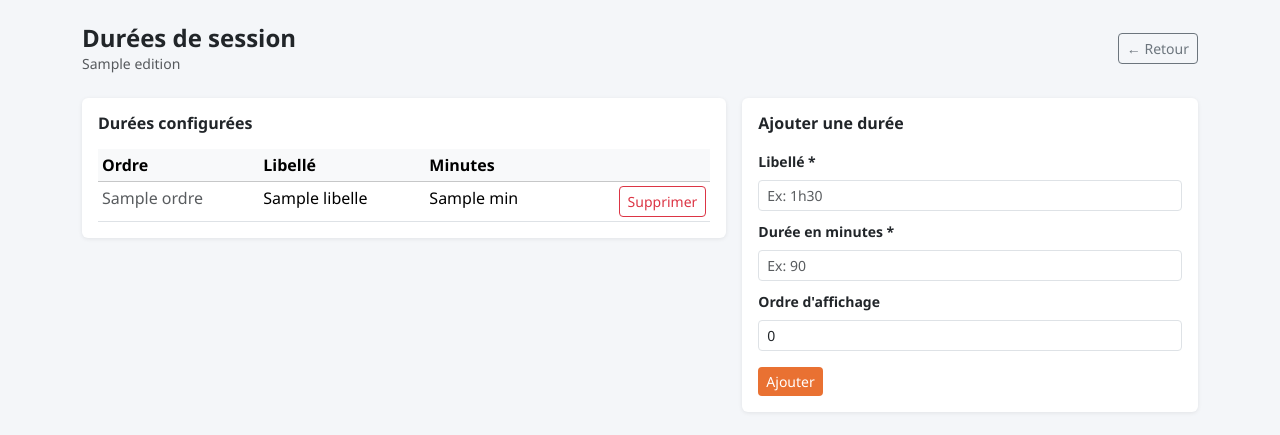
After one commit to dktorza/limoud-hub, a Python web app: template templates/admin/edition_durees.html in a window 1280 px wide. The commit adds this page. Shown: the top 435 px of the page. Run offline with Jinja, Linux system fonts and the light colour scheme; the template is opened without the code that fills it: most values are stand-ins (such as "Sample title", 1, 10 or a date in 2020).

Commit message:
Durées configurables par édition + fix thèmes dupliqués

```diff
--- /dev/null
+++ b/templates/admin/edition_durees.html
@@ -0,0 +1,74 @@
+{% extends 'base.html' %}
+{% block title %}Durées — {{ edition.nom }} — Limoud Hub{% endblock %}
+{% block content %}
+<div class="d-flex justify-content-between align-items-center mb-4">
+    <div>
+        <h4 class="fw-bold mb-0">Durées de session</h4>
+        <p class="text-muted small mb-0">{{ edition.nom }}</p>
+    </div>
+    <a href="{{ url_for('admin.editions_liste') }}" class="btn btn-outline-secondary btn-sm">← Retour</a>
+</div>
+
+<div class="row g-3">
+    <div class="col-md-7">
+        <div class="card">
+            <div class="card-body">
+                <h6 class="fw-bold mb-3">Durées configurées</h6>
+                {% if durees %}
+                <table class="table table-sm table-hover mb-0">
+                    <thead class="table-light">
+                        <tr><th>Ordre</th><th>Libellé</th><th>Minutes</th><th></th></tr>
+                    </thead>
+                    <tbody>
+                    {% for d in durees %}
+                    <tr>
+                        <td class="text-muted">{{ d.ordre }}</td>
+                        <td>{{ d.libelle }}</td>
+                        <td>{{ d.duree_min }} min</td>
+                        <td class="text-end">
+                            <form method="POST" style="display:inline">
+                                <input type="hidden" name="action" value="supprimer">
+                                <input type="hidden" name="duree_id" value="{{ d.id }}">
+                                <button type="submit" class="btn btn-sm btn-outline-danger"
+                                        onclick="return confirm('Supprimer cette durée ?')">Supprimer</button>
+                            </form>
+                        </td>
+                    </tr>
+                    {% endfor %}
+                    </tbody>
+                </table>
+                {% else %}
+                <p class="text-muted small mb-0">Aucune durée configurée — le formulaire de session affichera un champ libre.</p>
+                {% endif %}
+            </div>
+        </div>
+    </div>
+
+    <div class="col-md-5">
+        <div class="card">
+            <div class="card-body">
+                <h6 class="fw-bold mb-3">Ajouter une durée</h6>
+                <form method="POST">
+                    <input type="hidden" name="action" value="ajouter">
+                    <div class="mb-2">
+                        <label class="form-label small fw-semibold">Libellé *</label>
+                        <input type="text" class="form-control form-control-sm" name="libelle"
+                               placeholder="Ex: 1h30" required>
+                    </div>
+                    <div class="mb-2">
+                        <label class="form-label small fw-semibold">Durée en minutes *</label>
+                        <input type="number" class="form-control form-control-sm" name="duree_min"
+                               min="1" step="1" placeholder="Ex: 90" required>
+                    </div>
+                    <div class="mb-3">
+                        <label class="form-label small fw-semibold">Ordre d'affichage</label>
+                        <input type="number" class="form-control form-control-sm" name="ordre"
+                               value="0" min="0">
+                    </div>
+                    <button type="submit" class="btn btn-limoud btn-sm">Ajouter</button>
+                </form>
+            </div>
+        </div>
+    </div>
+</div>
+{% endblock %}
--- a/templates/admin/editions_liste.html
+++ b/templates/admin/editions_liste.html
@@ -22,7 +22,10 @@
                         {{ e.statut_libelle or e.statut_code }}
                     </span>
                 </td>
-                <td><a href="#" class="btn btn-sm btn-outline-secondary">Modifier</a></td>
+                <td class="text-end">
+                    <a href="{{ url_for('admin.edition_durees', eid=e.id) }}" class="btn btn-sm btn-outline-primary">Durées</a>
+                    <a href="#" class="btn btn-sm btn-outline-secondary">Modifier</a>
+                </td>
             </tr>
             {% else %}
             <tr><td colspan="5" class="text-center text-muted py-4">Aucune édition — créez-en une !</td></tr>
```
Also changed, not shown: modules/admin/routes.py (+35 -0 lines), modules/sessions/routes.py (+13 -1 lines), templates/sessions/form.html (+11 -0 lines), migrations/003_durees_session.sql (added).
